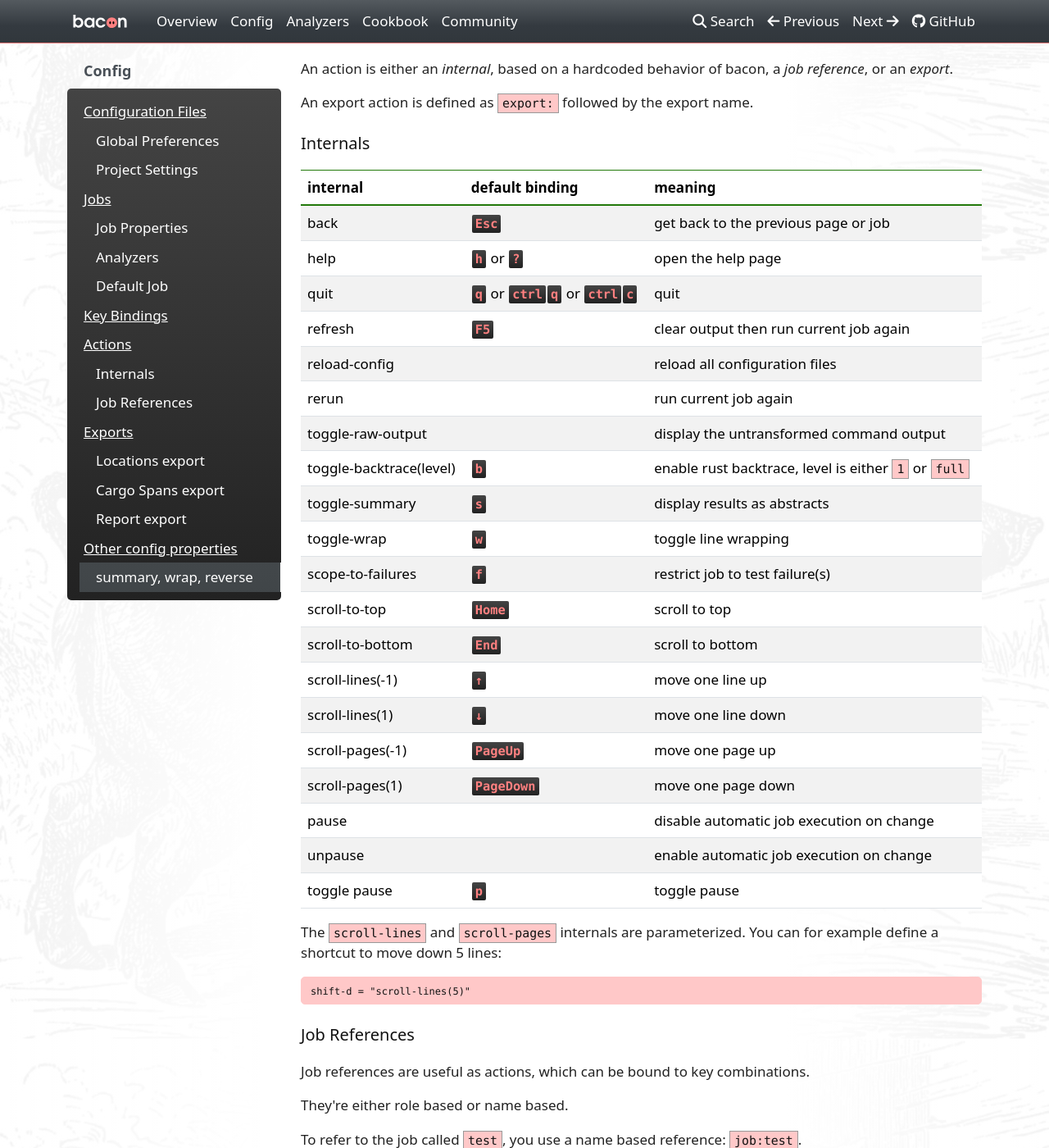
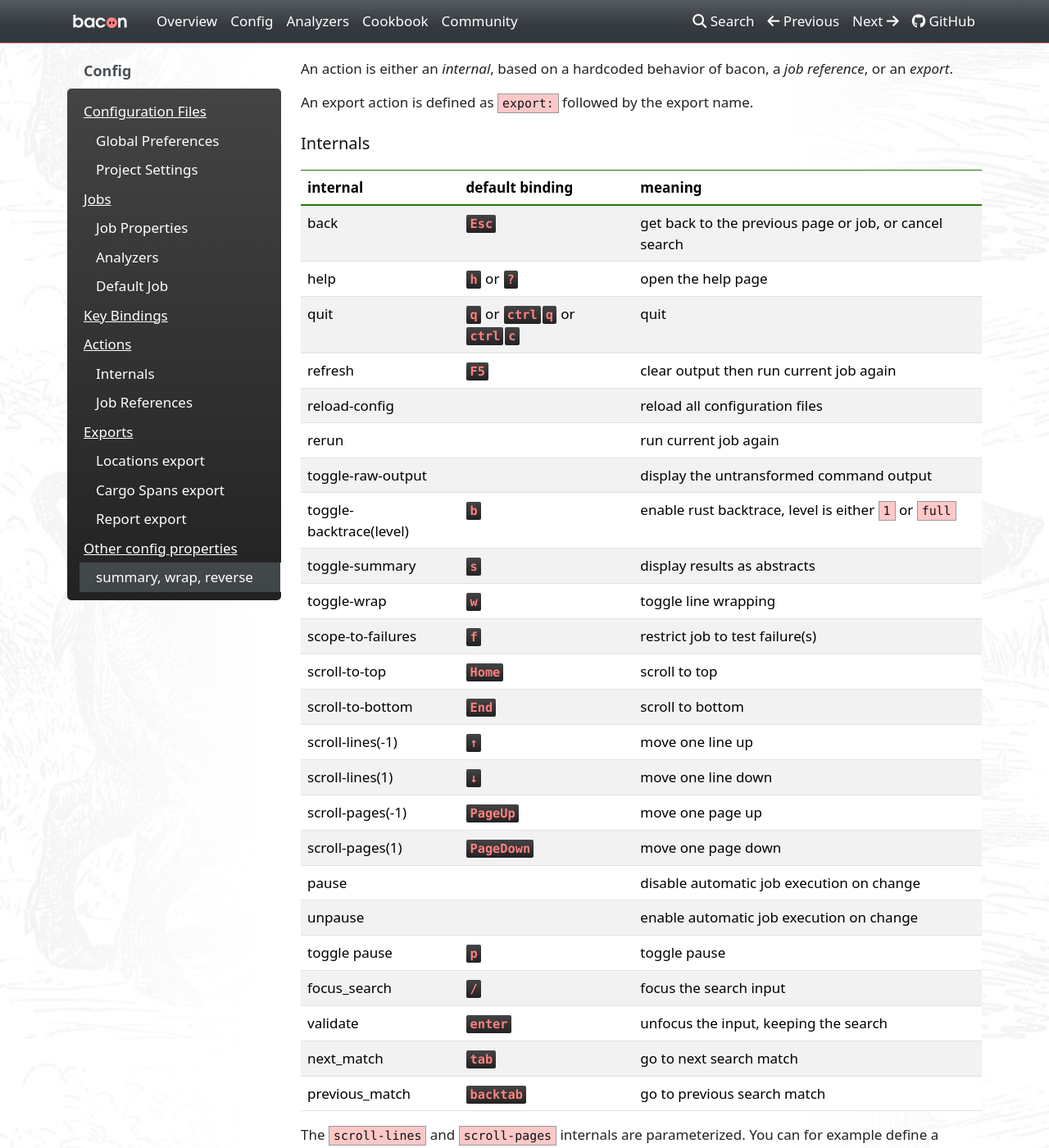
Before and after one commit to Canop/bacon, an MkDocs documentation site: the page built from website/docs/config.md, in a window 1280 px wide and 1400 px high, scrolled down 4426 px. Shown: the whole window at 82% size. Built offline with MkDocs 1.6.1, drawn with Linux system fonts in a browser that asks for light colours; nearby versions of some CDN libraries; a style sheet for code colours, icons or effects is not loaded.

Commit message:
document new search related internals

```diff
--- a/website/docs/config.md
+++ b/website/docs/config.md
@@ -170,7 +170,7 @@ An export action is defined as `export:` followed by the export name.
 
 internal | default binding | meaning
 :-|:-|:-
-back | <kbd>Esc</kbd> | get back to the previous page or job
+back | <kbd>Esc</kbd> | get back to the previous page or job, or cancel search
 help | <kbd>h</kbd> or <kbd>?</kbd> | open the help page
 quit | <kbd>q</kbd> or <kbd>ctrl</kbd><kbd>q</kbd> or <kbd>ctrl</kbd><kbd>c</kbd> | quit
 refresh | <kbd>F5</kbd> | clear output then run current job again
@@ -190,6 +190,10 @@ scroll-pages(1) | <kbd>PageDown</kbd> | move one page down
 pause |  | disable automatic job execution on change
 unpause |  | enable automatic job execution on change
 toggle pause | <kbd>p</kbd> | toggle pause
+focus_search | <kbd>/</kbd> | focus the search input
+validate | <kbd>enter</kbd> | unfocus the input, keeping the search
+next_match | <kbd>tab</kbd> | go to next search match
+previous_match | <kbd>backtab</kbd> | go to previous search match
 
 The `scroll-lines` and `scroll-pages` internals are parameterized.
 You can for example define a shortcut to move down 5 lines:
```
Also changed, not shown: CHANGELOG.md.
